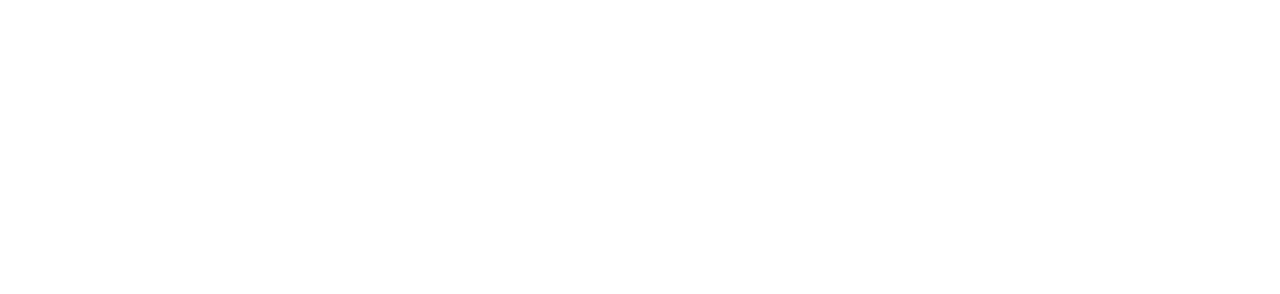
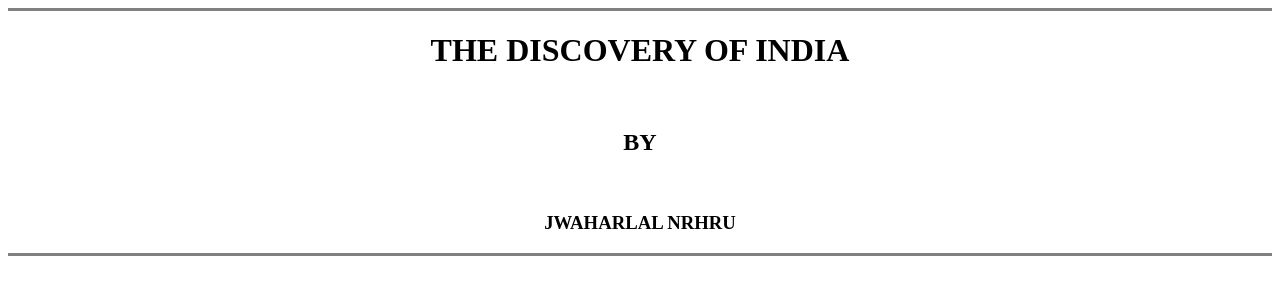
Before and after one commit to nashimbiswa/My-Website-Code, a plain HTML site: page Introduction to HTML/index.html in a window 1280 px wide. Drawn offline with Linux system fonts and the light colour scheme.

Commit message:
The Anatomy Of webpage lesson.

```diff
--- a/Introduction to HTML/index.html
+++ b/Introduction to HTML/index.html
@@ -1,12 +1,26 @@
 <!DOCTYPE html>
 <html lang="en">
-<head>
-    <meta charset="UTF-8">
-    <meta http-equiv="X-UA-Compatible" content="IE=edge">
-    <meta name="viewport" content="width=device-width, initial-scale=1.0">
-    <title>Document</title>
-</head>
-<body>
+    <head>
+        <title>My Webpage</title>
+    </head>
+    <body>
+    <!-- Center will place the content in the middle. -->
+    <center>
 
-</body>
+        <!-- hr: put horizontal rule. Size= Sets the height, in pixels, of the rule. -->
+        <hr size="3" noshade>
+        <!-- noshade attribute: Sets the rule to have no shading -->
+
+        <h1>THE DISCOVERY OF INDIA</h1>
+
+        <!-- br element represent a line break. -->
+        <br>
+        <h2>BY</h2>
+
+        <br>
+        <h3>JWAHARLAL NRHRU</h3>
+        <hr size="3" noshade>
+
+    </center>
+    </body>
 </html>
```
